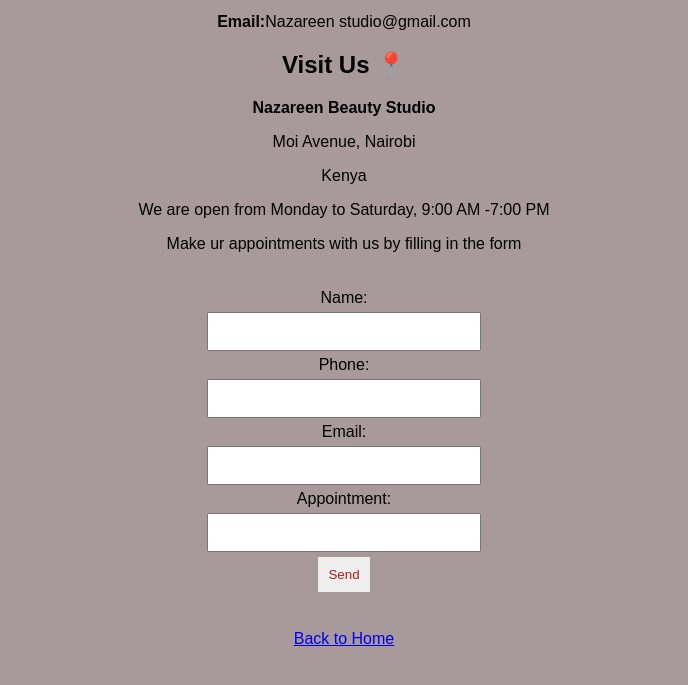
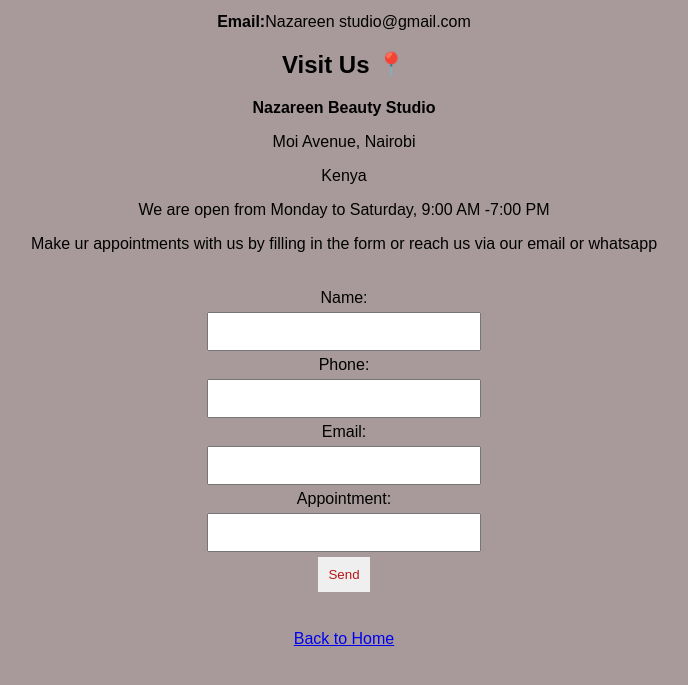
Before and after one commit to fidelesnjoki-art/beauty-website, a plain HTML site: page contact-us.html in a window 1280 px wide. Shown: the part 101-786 px from the top of the page, without its empty margins (296-984 px from the left). Drawn offline with Linux system fonts and the light colour scheme.

Commit message:
Updated README.md file

```diff
--- a/contact-us.html
+++ b/contact-us.html
@@ -15,7 +15,7 @@
 <p>Moi Avenue, Nairobi</p>
 <p>Kenya</p>
 <p>We are open from Monday to Saturday, 9:00 AM -7:00 PM</p>
-    <p>Make ur appointments with us by filling in the form </p>
+    <p>Make ur appointments with us by filling in the form or reach us via our email or whatsapp </p>
 
  <form><style>
         form {
```
